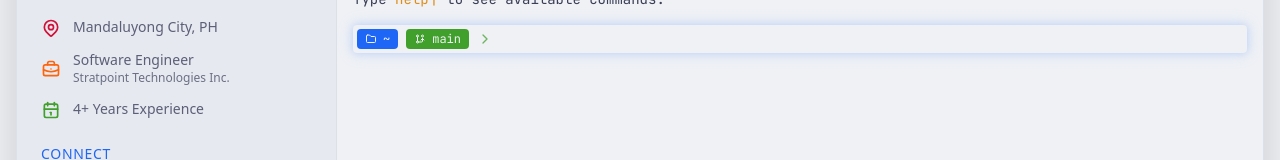
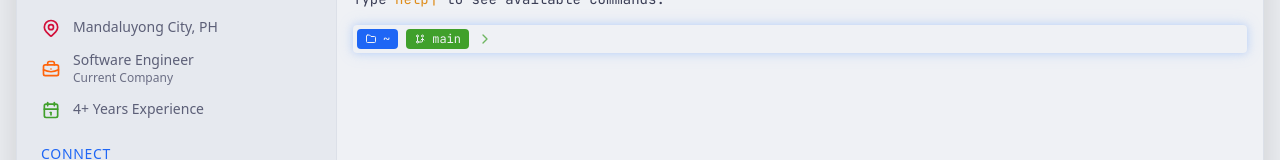
Before and after one commit to johnLelis/nextjs-terminal-portfolio, a Next.js app: page / in a window 1280 px wide. Shown: the part 279-439 px from the top of the page. Built offline with nearby package versions, Linux system fonts and the light colour scheme.

Commit message:
feat(env): move company name to environment variable

```diff
--- a/components/sidebar/basic-info.tsx
+++ b/components/sidebar/basic-info.tsx
@@ -32,7 +32,7 @@ const BasicInfo = () => {
         <div className="text-sm">
           <div className="text-secondary">Software Engineer</div>
           <div className={`text-tertiary text-xs`}>
-            Stratpoint Technologies Inc.
+            {process.env.NEXT_PUBLIC_COMPANY_NAME || "Current Company"}
           </div>
         </div>
       </div>
```
